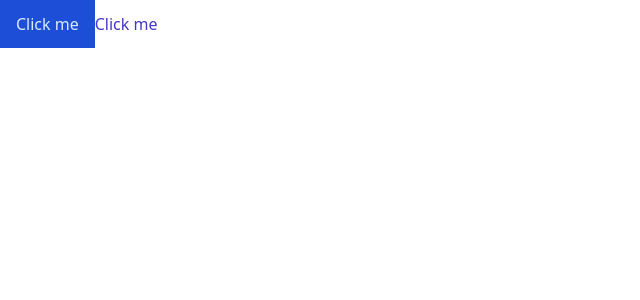
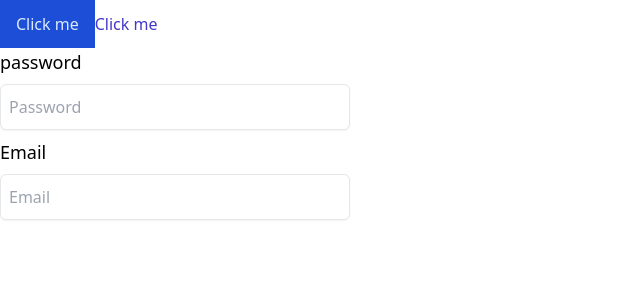
Before and after one commit to Tomiogunsan/be-inspire, a React (Create React App) app: page / in a window 1280 px wide. Shown: the top 300 px of the page, without its empty margins (0-640 px from the left). Built offline with nearby package versions, Linux system fonts and the light colour scheme.

Commit message:
feat: implemented reusable input component

```diff
--- a/src/App.tsx
+++ b/src/App.tsx
@@ -1,14 +1,19 @@
-import Button from "@/Sharedcomponents/button/Button";
-
-
+import Button from '@/Sharedcomponents/button/Button'
+import Input from '@/Sharedcomponents/input/input'
 
 function App() {
   return (
     <div>
-      <Button type="button" variant="primary">Click me</Button>
-      <Button as="a" variant="link">Click me</Button>
+      <Button type='button' variant='primary'>
+        Click me
+      </Button>
+      <Button as='a' variant='link'>
+        Click me
+      </Button>
+      <Input type='password' label='password' placeholder='Password' />
+      <Input type='input' label='Email ' placeholder='Email' />
     </div>
   )
 }
 
-export default App;
+export default App
--- /dev/null
+++ b/src/Sharedcomponents/input/input.tsx
@@ -0,0 +1,16 @@
+import React from 'react'
+import { InputProps } from '@/Sharedcomponents/input/input.type'
+
+export default function Input(props: InputProps) {
+  const { label, placeholder, type } = props
+  return (
+    <div className='flex flex-col'>
+      <label className=' text-lg pb-2'>{label}</label>
+      <input
+        placeholder={placeholder}
+        type={type}
+        className='w-[350px] border outline-[#6d67ff] px-2 py-[10px] mb-2 rounded-md shadow-sm'
+      />
+    </div>
+  )
+}
--- /dev/null
+++ b/src/Sharedcomponents/input/input.type.ts
@@ -0,0 +1,5 @@
+export type InputProps = {
+    label?: string;
+    placeholder: string;
+    type?: 'input' | 'password';
+}
```
